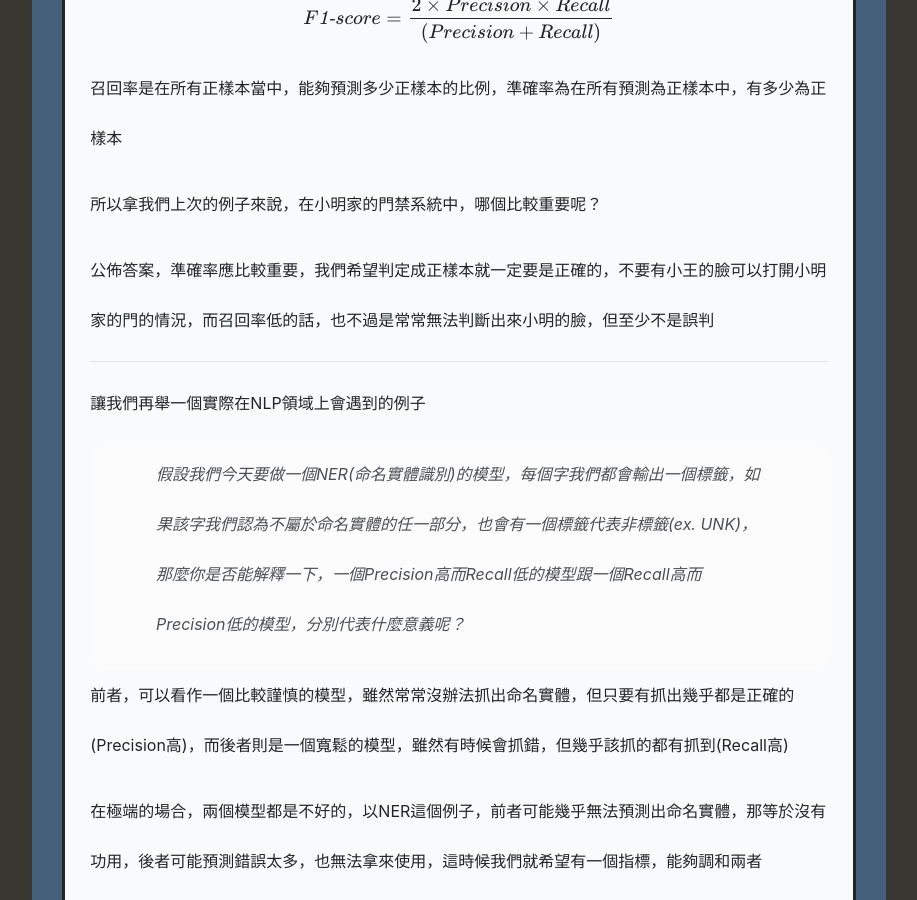
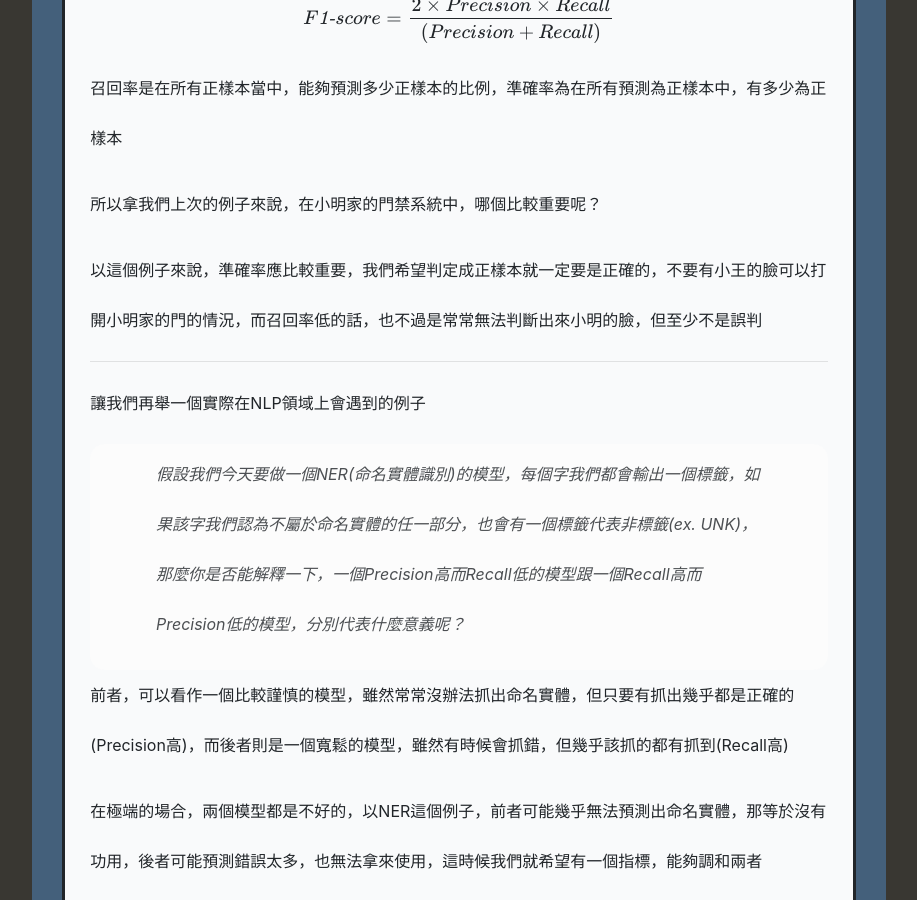
Before and after one commit to tsupei/tsupei.github.io, a Jekyll site: the page built from _posts/nlp/2019-10-28-fscore.md, in a window 1280 px wide and 900 px high, scrolled down 725 px. Shown: the whole window, without its empty margins (181-1098 px from the left). Built offline with Jekyll 4.4.1, drawn with Linux system fonts in a browser that asks for light colours; nearby versions of some CDN libraries; formulas are drawn with MathJax 3.

Commit message:
Update 2019-10-28-fscore.md

```diff
--- a/_posts/nlp/2019-10-28-fscore.md
+++ b/_posts/nlp/2019-10-28-fscore.md
@@ -20,7 +20,7 @@ $$ \textit{F1-score} = \frac{ 2 \times \textit{Precision} \times \textit{Recall}
 
 所以拿我們上次的例子來說，在小明家的門禁系統中，哪個比較重要呢？
 
-公佈答案，準確率應比較重要，我們希望判定成正樣本就一定要是正確的，不要有小王的臉可以打開小明家的門的情況，而召回率低的話，也不過是常常無法判斷出來小明的臉，但至少不是誤判
+以這個例子來說，準確率應比較重要，我們希望判定成正樣本就一定要是正確的，不要有小王的臉可以打開小明家的門的情況，而召回率低的話，也不過是常常無法判斷出來小明的臉，但至少不是誤判
 
 ---
 
```
